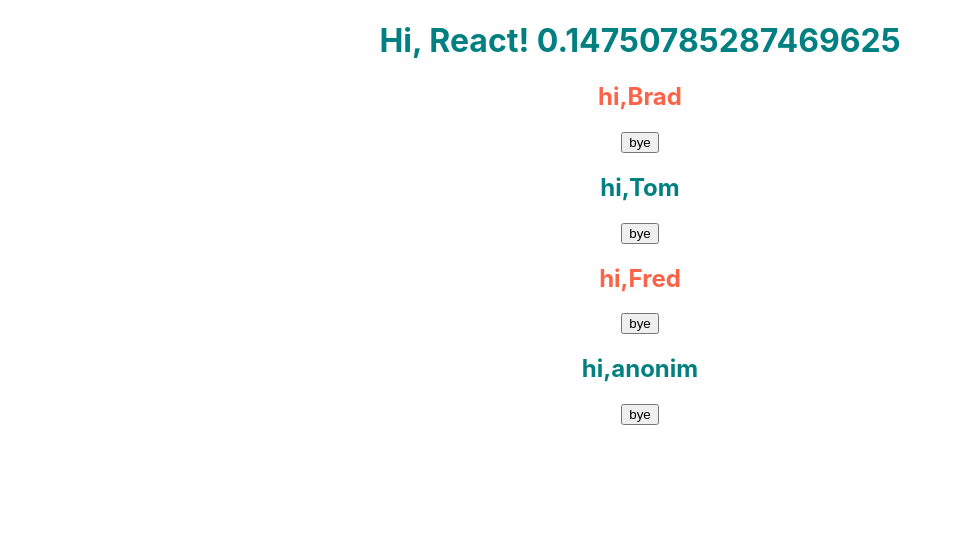
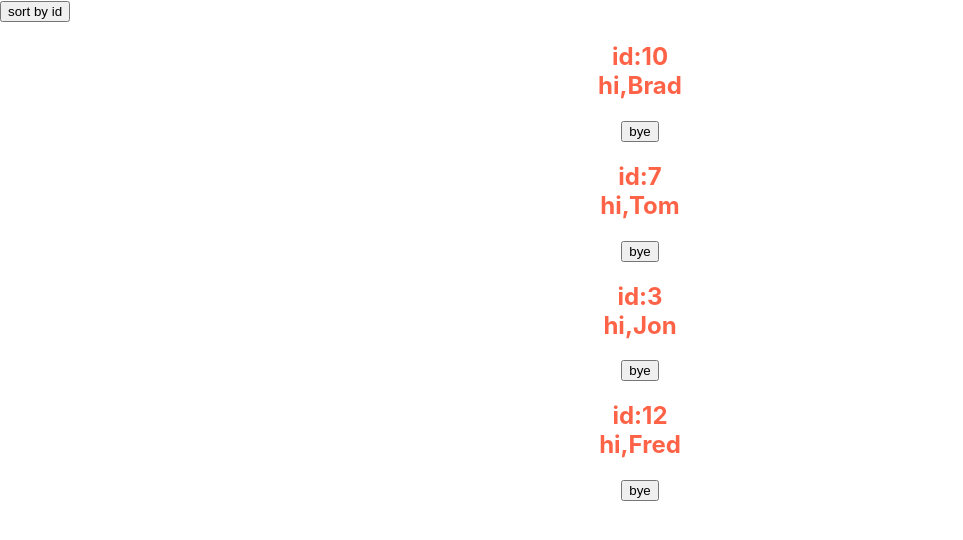
Before and after one commit to Maskot88/react-app, a React (Create React App) app: page / in a window 1280 px wide. Shown: the top 540 px of the page, without its empty margins (0-963 px from the left). Built offline with nearby package versions, Linux system fonts and the light colour scheme.

Commit message:
Add sort by id

```diff
--- a/src/App.js
+++ b/src/App.js
@@ -1,18 +1,33 @@
 import React, { Component } from "react";
 import "./App.css";
 import Ciao from "./components/Ciao";
-import HeadingH1 from "./components/HeadingH1";
-
 
 class App extends Component {
+  constructor(props) {
+    super(props);
+    this.state = {
+      users: [
+        { id: 10, firstName: "Brad", lastName: "Pitt" },
+        { id: 7, firstName: "Tom", lastName: "Rot" },
+        { id: 3, firstName: "Jon", lastName: "Snow" },
+        { id: 12, firstName: "Fred", lastName: "Mercury" },
+      ],
+    };
+  }
+  sortById =()=> {
+    const {users} = this.state;
+    const newUsers = [...users];
+    newUsers.sort((a,b)=>a.id-b.id);
+    this.setState({users:newUsers})
+  }
   render() {
+    const { users } = this.state;
     return (
       <>
-      <HeadingH1 />
-      <Ciao classStyle="welcome" name="Brad"/>
-      <Ciao classStyle="heading" name="Tom"/>
-      <Ciao classStyle="welcome" name="Fred"/>
-      <Ciao classStyle="heading"/>
+      <button onClick={this.sortById}>sort by id</button>
+        {users.map((user,index) => (
+          <Ciao key={index} id={user.id} name={user.firstName} classStyle="welcome" />
+        ))}
       </>
     );
   }
--- a/src/components/Ciao/index.js
+++ b/src/components/Ciao/index.js
@@ -13,13 +13,13 @@
   };
   render() {
     const { isHi } = this.state;
-    const { classStyle, name } = this.props;
+    const { classStyle, name, id } = this.props;
     if (!isHi) {
-      return <p>Bye, {name ?? "anonim"}</p>;
+      return <p> id:{id} Bye, {name ?? "anonim"}</p>;
     }
     return (
       <article className={classStyle}>
-        <h2>
+        <h2> id:{id} <br/>
           {isHi ? "hi" : "bye"},{name ?? "anonim"}
         </h2>
         <button onClick={this.handleSwitch}>{isHi ? "bye" : "hi"}</button>
```
